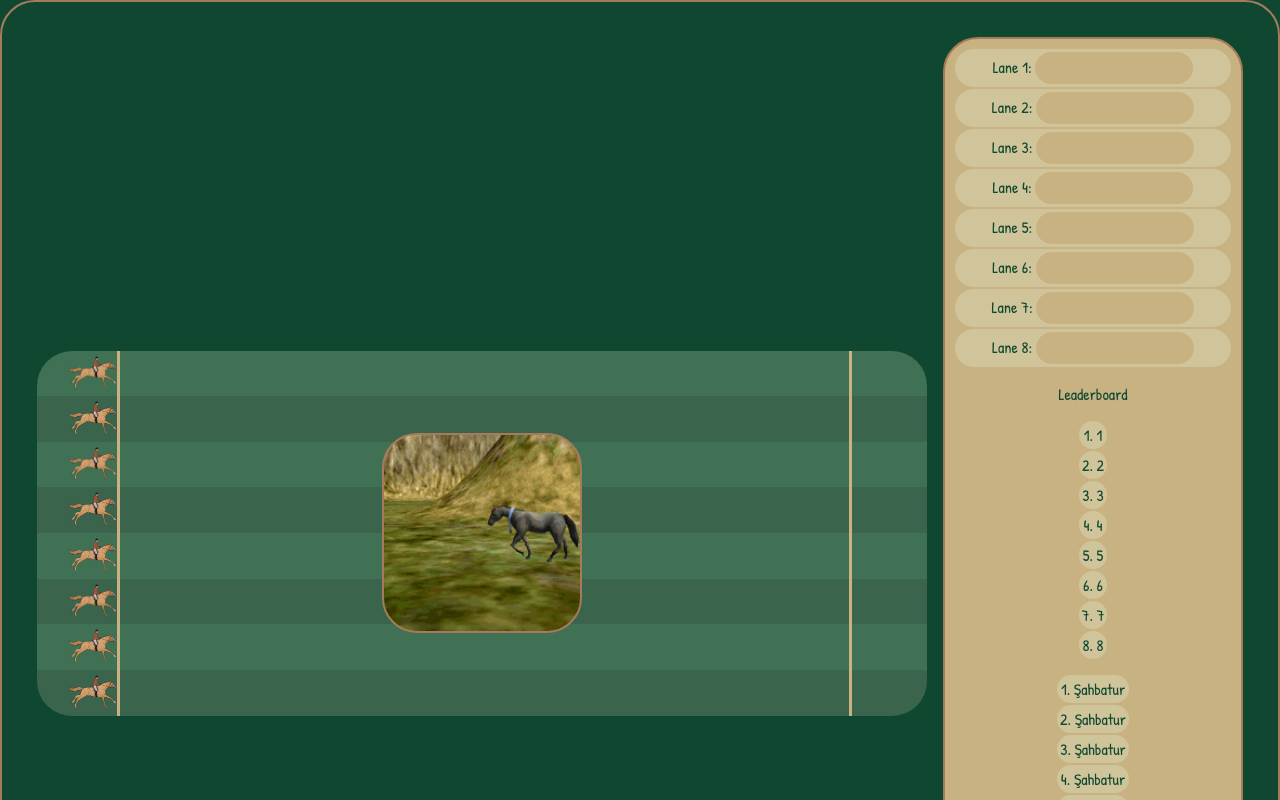
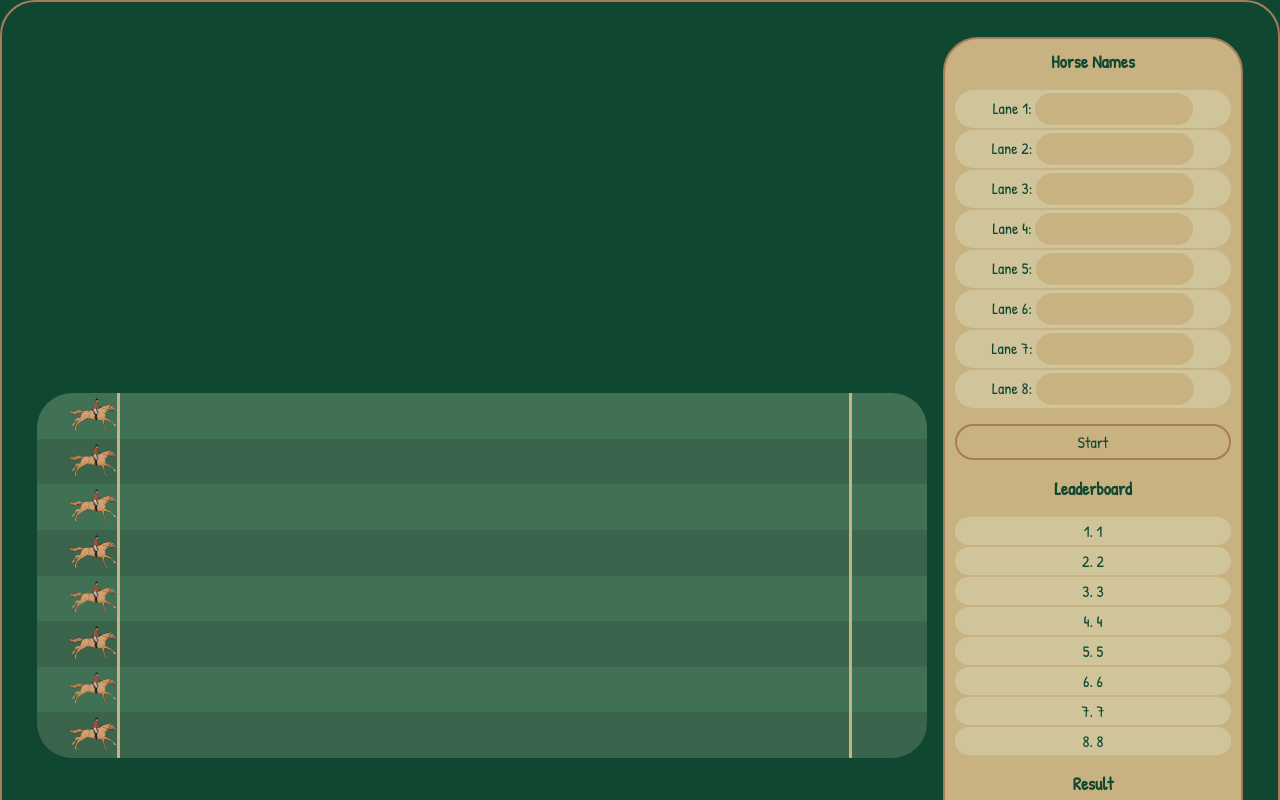
Before and after one commit to abdullahkus/wingless-birds, a Vue app: page / in a window 1280 px wide. Shown: the top 800 px of the page. Built offline with nearby package versions, Linux system fonts and the light colour scheme.

Commit message:
State added
State added, component migrate and title styled

```diff
--- a/src/assets/scss/_globals.scss
+++ b/src/assets/scss/_globals.scss
@@ -34,6 +34,10 @@ body {
   align-items: center;
 }
 
+.items-stretch{
+  align-items: stretch;
+}
+
 .self-center {
   align-self: center;
 }
@@ -68,7 +72,7 @@ body {
 
 /* Position */
 
-.align-center {
+.text-center {
   text-align: center;
 }
 
--- a/src/assets/scss/components/_race.scss
+++ b/src/assets/scss/components/_race.scss
@@ -31,10 +31,6 @@
     border: 2px solid $darkBrown;
   }
 
-  &__result {
-    @extend .flex, .flex-column, .gap-16, .items-center;
-  }
-
   &__information {
     @extend .flex, .flex-column, .border-radius, .gap-16;
     padding: 10px;
@@ -45,11 +41,24 @@
   }
 
   &__leaderboard {
-    @extend .flex, .flex-column, .gap-16, .items-center;
+    @extend .flex, .flex-column, .gap-16, .items-stretch;
+  }
+
+  &__horse-name {
+    @extend .flex, .flex-column, .gap-16, .items-stretch;
+  }
+
+  &__result {
+    @extend .flex, .flex-column, .gap-16, .items-stretch;
   }
 
   &__list {
-    @extend .flex, .flex-column, .align-center, .gap-2;
+    @extend .flex, .flex-column, .text-center, .gap-2;
+  }
+
+  &__title{
+    @extend .text-center;
+    font-size: 18px;
   }
 
   &__list-item {
--- a/src/components/Race/RaceCountdown.vue
+++ b/src/components/Race/RaceCountdown.vue
@@ -1,4 +1,6 @@
-<script setup></script>
+<script setup>
+
+</script>
 
 <template>
   <div class="race__countdown"></div>
--- a/src/components/Race/RaceHorseForm.vue
+++ b/src/components/Race/RaceHorseForm.vue
@@ -1,14 +1,21 @@
 <script setup>
+import Button from '../Button.vue';
 import InputText from '../Input/InputText.vue';
 
 </script>
 
 <template>
+  <div class="race__horse-name">
+    <h2 class="race__title">Horse Names</h2>
     <ol class="race__list">
       <li v-for="(number, index) in 8" :key="index" class="race__list-item lane-marker">
         <InputText></InputText>
       </li>
     </ol>
+    <div class="race__buttons">
+      <Button class="race__button" title="Start"></Button>
+    </div>
+  </div>
 </template>
 
 <style lang="scss">
--- a/src/components/Race/RaceInformation.vue
+++ b/src/components/Race/RaceInformation.vue
@@ -3,12 +3,16 @@
 import RaceHorseForm from './RaceHorseForm.vue';
 import RaceLeaderboard from './RaceLeaderboard.vue';
 import RaceResult from './RaceResult.vue';
+import { useRaceStore } from "@/stores/raceStore"
+
+const raceStore = useRaceStore()
+
 </script>
 
 <template>
   <div class="race__information">
-    <RaceHorseForm></RaceHorseForm>
-    <RaceLeaderboard></RaceLeaderboard>
-    <RaceResult></RaceResult>
+    <RaceHorseForm v-if="raceStore.showHorseForm"></RaceHorseForm>
+    <RaceLeaderboard v-if="raceStore.showLeaderboard"></RaceLeaderboard>
+    <RaceResult v-if="raceStore.showResult"></RaceResult>
   </div>
 </template>
--- a/src/components/Race/RaceInterface.vue
+++ b/src/components/Race/RaceInterface.vue
@@ -1,14 +1,12 @@
 <script setup>
 import RaceInformation from './RaceInformation.vue';
-import Button from '../Button.vue';
+
+
 </script>
 
 <template>
   <div class="race__interface">
     <RaceInformation></RaceInformation>
-    <div class="race__buttons">
-      <Button class="race__button" title="Start"></Button>
-    </div>
   </div>
 </template>
 
--- a/src/components/Race/RaceLeaderboard.vue
+++ b/src/components/Race/RaceLeaderboard.vue
@@ -4,7 +4,7 @@
 
 <template>
   <div class="race__leaderboard">
-    <p>Leaderboard</p>
+    <h2 class="race__title">Leaderboard</h2>
     <ol class="race__list">
       <li v-for="(number, index) in 8" :key="index" class="race__list-item">
         {{number}}
--- a/src/components/Race/RaceResult.vue
+++ b/src/components/Race/RaceResult.vue
@@ -5,6 +5,7 @@ import Button from '../Button.vue';
 
 <template>
   <div class="race__result">
+    <h2 class="race__title">Result</h2>
     <ol class="race__list">
       <li v-for="(number, index) in 8" :key="index" class="race__list-item">
         Şahbatur
--- a/src/components/Race/RaceTrack.vue
+++ b/src/components/Race/RaceTrack.vue
@@ -1,11 +1,15 @@
 <script setup>
 import RaceCountdown from './RaceCountdown.vue';
 import RaceLanes from './RaceLanes/RaceLanes.vue';
+
+import { useRaceStore } from "@/stores/raceStore"
+
+const raceStore = useRaceStore()
 </script>
 
 <template>
   <div class="race__track">
-    <RaceCountdown></RaceCountdown>
+    <RaceCountdown v-if="raceStore.showCountdown"></RaceCountdown>
     <RaceLanes></RaceLanes>
   </div>
 </template>
--- /dev/null
+++ b/src/stores/raceStore.js
@@ -0,0 +1,21 @@
+import { defineStore } from 'pinia'
+
+export const useRaceStore = defineStore('RaceStore', {
+  state: () => {
+    return {
+      race: true,
+      showCountdown: false,
+      showHorseForm: true,
+      showLeaderboard: true,
+      showResult: true,
+    }
+  },
+  getters: {
+
+  },
+  actions: {
+    startRace() {
+      this.race = true
+    }
+  }
+})
```
Also changed, not shown: src/stores/race.js (deleted, +0 -15 lines).
